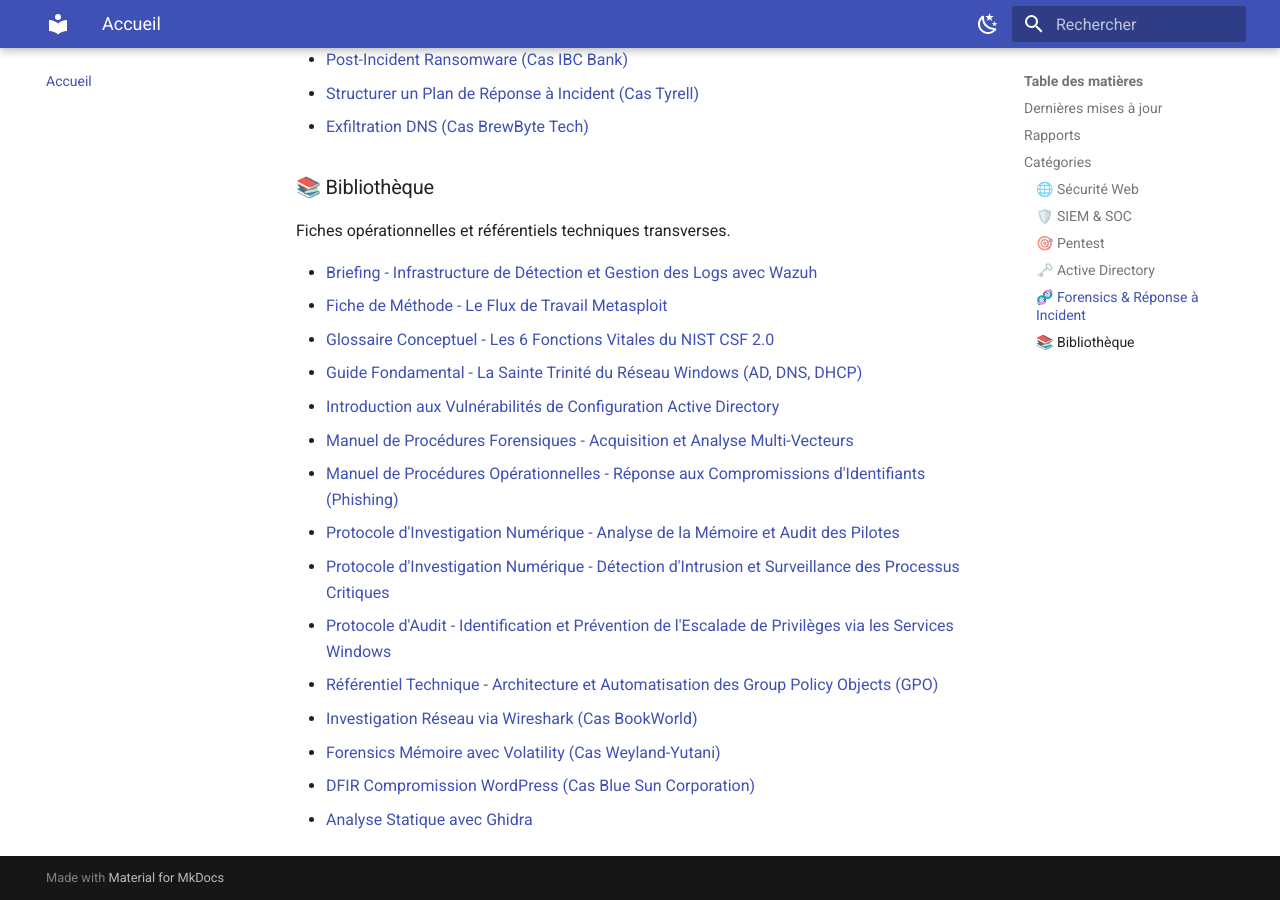
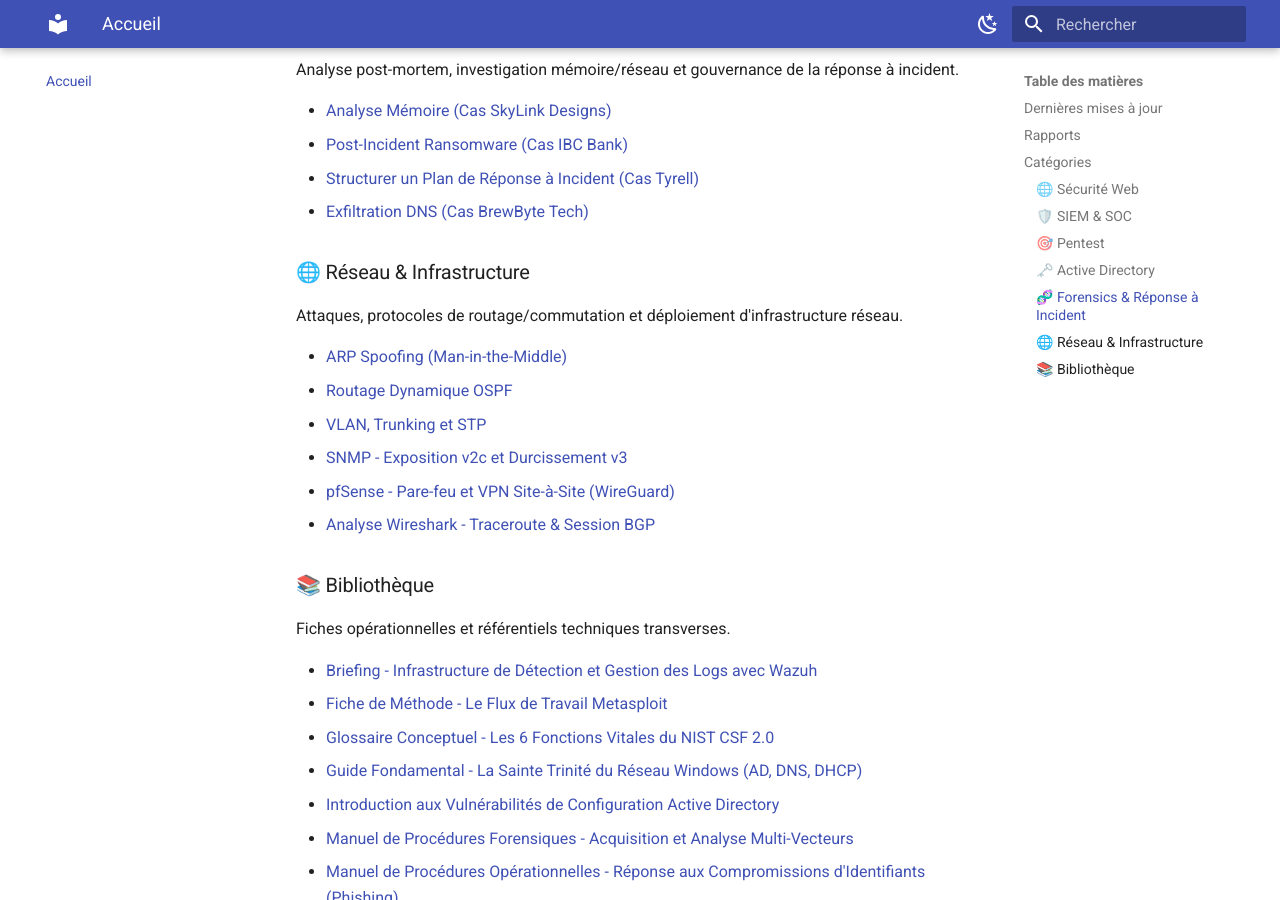
Before and after one commit to old-dov/methodologies-cybersec, an MkDocs documentation site: the page built from docs/index.md, in a window 1280 px wide and 900 px high, scrolled down 1956 px. Built offline with MkDocs 1.6.1 and Material for MkDocs 9.7.7, drawn with Linux system fonts in a browser that asks for light colours; some of the changed text lies outside the part shown.

Commit message:
Ajout de la categorie Reseau & Infrastructure a la navigation et a l'accueil
Integre les 6 nouvelles fiches (ARP Spoofing, OSPF, VLAN/Trunking/STP,
SNMP, pfSense/VPN, Traceroute & BGP) dans mkdocs.yml et met a jour
l'historique + les sections de docs/index.md en consequence.

```diff
--- a/docs/index.md
+++ b/docs/index.md
@@ -4,6 +4,7 @@ Base de connaissances personnelle regroupant les méthodologies d'audit, de test
 
 ## Dernières mises à jour
 
+- 2026-08-12 : Nouvelle catégorie **Réseau & Infrastructure** - [ARP Spoofing (MitM)](reseau/arp-spoofing-mitm.md), [Routage Dynamique OSPF](reseau/ospf-routage-dynamique.md), [VLAN, Trunking et STP](reseau/vlan-trunking-stp.md), [SNMP - Exposition v2c et Durcissement v3](reseau/snmp-exposition-durcissement.md), [pfSense - Pare-feu et VPN Site-à-Site](reseau/pfsense-firewall-vpn-siteasite.md), [Analyse Wireshark - Traceroute & Session BGP](reseau/analyse-protocoles-wireshark-traceroute-bgp.md).
 - 2026-08-12 : Nouvelle catégorie **Forensics & Réponse à Incident** - [Analyse Mémoire (Cas SkyLink Designs)](dfir/memoire-skylink-designs.md), [Post-Incident Ransomware (Cas IBC Bank)](dfir/post-incident-ransomware-ibc-bank.md), [Structurer un Plan de Réponse à Incident (Cas Tyrell)](dfir/plan-reponse-incident-tyrell.md), [Exfiltration DNS (Cas BrewByte Tech)](dfir/exfiltration-dns-brewbyte.md).
 - 2026-08-12 : Nouvelle catégorie **Active Directory** - [Kerberoasting](active-directory/kerberoasting.md), [Empoisonnement LLMNR & Relais NTLM](active-directory/llmnr-ntlm-relay.md), [Pass-the-Hash (PtH)](active-directory/pass-the-hash.md).
 - 2026-08-12 : Nouvelle catégorie **Pentest** - [Audit Combiné Red/Blue Team (Cas Cylentra Robotics)](pentest/cylentra-red-blue-team.md).
@@ -73,6 +74,16 @@ Analyse post-mortem, investigation mémoire/réseau et gouvernance de la répons
 - [Structurer un Plan de Réponse à Incident (Cas Tyrell)](dfir/plan-reponse-incident-tyrell.md)
 - [Exfiltration DNS (Cas BrewByte Tech)](dfir/exfiltration-dns-brewbyte.md)
 
+### 🌐 Réseau & Infrastructure
+Attaques, protocoles de routage/commutation et déploiement d'infrastructure réseau.
+
+- [ARP Spoofing (Man-in-the-Middle)](reseau/arp-spoofing-mitm.md)
+- [Routage Dynamique OSPF](reseau/ospf-routage-dynamique.md)
+- [VLAN, Trunking et STP](reseau/vlan-trunking-stp.md)
+- [SNMP - Exposition v2c et Durcissement v3](reseau/snmp-exposition-durcissement.md)
+- [pfSense - Pare-feu et VPN Site-à-Site (WireGuard)](reseau/pfsense-firewall-vpn-siteasite.md)
+- [Analyse Wireshark - Traceroute & Session BGP](reseau/analyse-protocoles-wireshark-traceroute-bgp.md)
+
 ### 📚 Bibliothèque
 Fiches opérationnelles et référentiels techniques transverses.
 
--- a/mkdocs.yml
+++ b/mkdocs.yml
@@ -71,6 +71,13 @@ nav:
     - Post-Incident Ransomware (Cas IBC Bank): dfir/post-incident-ransomware-ibc-bank.md
     - Structurer un Plan de Réponse à Incident (Cas Tyrell): dfir/plan-reponse-incident-tyrell.md
     - Exfiltration DNS (Cas BrewByte Tech): dfir/exfiltration-dns-brewbyte.md
+  - Réseau & Infrastructure:
+    - ARP Spoofing (Man-in-the-Middle): reseau/arp-spoofing-mitm.md
+    - Routage Dynamique OSPF: reseau/ospf-routage-dynamique.md
+    - VLAN, Trunking et STP: reseau/vlan-trunking-stp.md
+    - SNMP - Exposition v2c et Durcissement v3: reseau/snmp-exposition-durcissement.md
+    - pfSense - Pare-feu et VPN Site-à-Site (WireGuard): reseau/pfsense-firewall-vpn-siteasite.md
+    - Analyse Wireshark - Traceroute & Session BGP: reseau/analyse-protocoles-wireshark-traceroute-bgp.md
   - Bibliothèque:
     - Infrastructure Logs Wazuh: bibliotheque/wazuh-logs-infrastructure.md
     - Flux de Travail Metasploit: bibliotheque/metasploit-workflow.md
```
